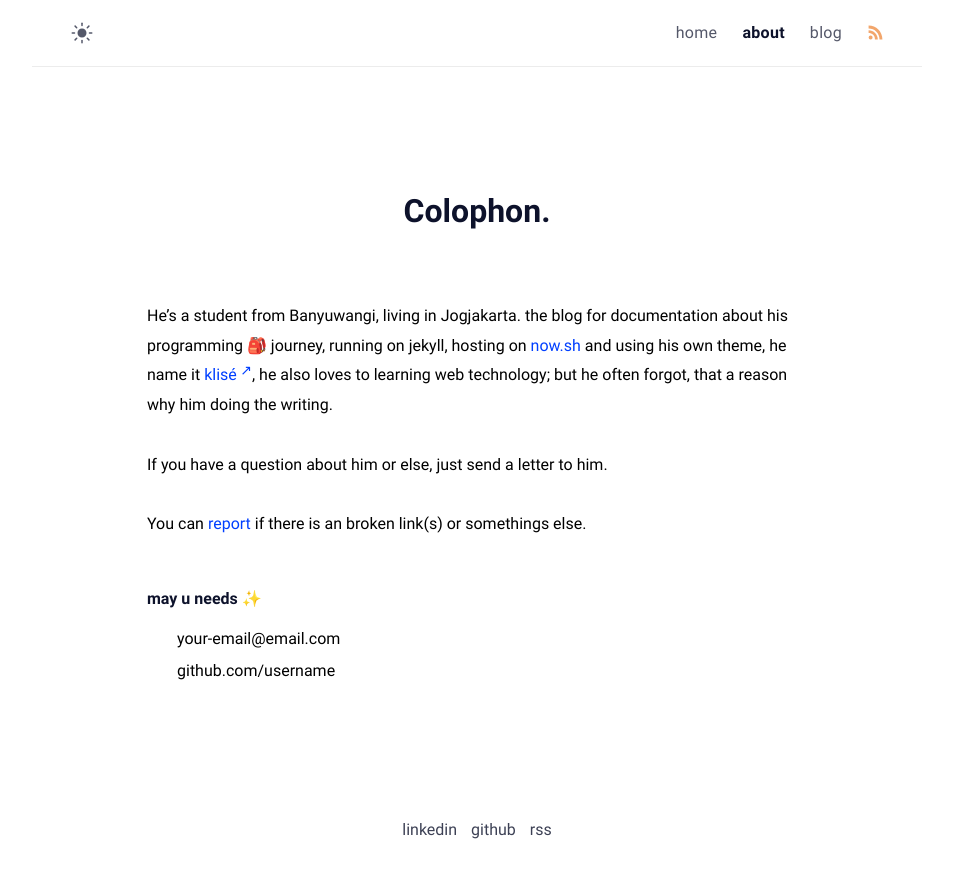
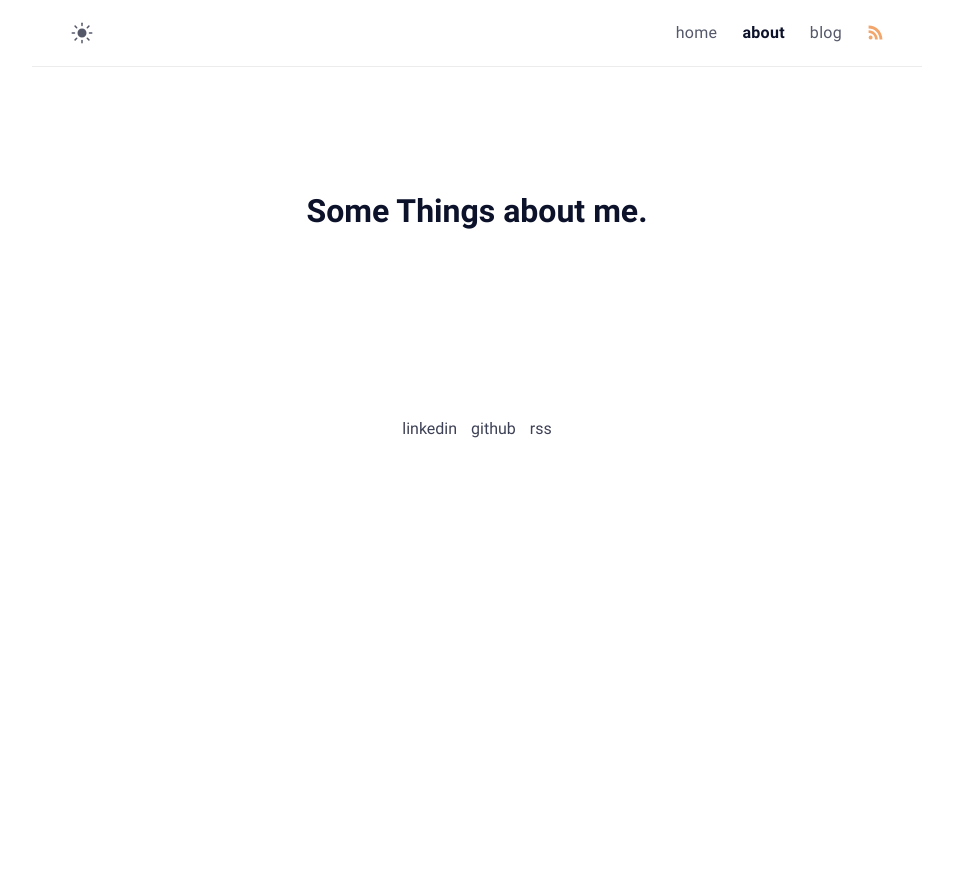
Before and after one commit to nickresnick/nickresnick.github.io, a Jekyll site: the page built from about.md, in a window 1280 px wide. Shown: the top 878 px of the page, without its empty margins (163-1116 px from the left). Built offline with Jekyll 4.4.1, drawn with Linux system fonts in a browser that asks for light colours.

Commit message:
Set animal in _config.yml, fix some variable names

```diff
--- a/_config.yml
+++ b/_config.yml
@@ -8,6 +8,7 @@
 image: assets/img/ogp.png # This image used for Open Graph more info https://ogp.me/
 repo: https://github.com/piharpi/mahendrata.now.sh
 mode: dark # default theme "dark" | "light"
+animal: goat # default theme "goat" | "elephant"
 
 # Profile settings
 author:
--- a/_layouts/default.html
+++ b/_layouts/default.html
@@ -130,7 +130,7 @@
   </nav>
 </div>
 
-<body data-theme="{{ site.mode }}">
+<body data-mood="{{ site.mode }}" data-animal="{{ site.animal }}">
   <div class="wrapper">
     {% include author.html %}
     <main aria-label="Content">
--- a/about.md
+++ b/about.md
@@ -1,18 +1,6 @@
 ---
-title: Colophon
+title: Some Things about me
 permalink: /about/
 layout: page
-excerpt: Hello peeps, I'm student of computer science from Banyuwangi, living in Jogjakarta. This blog for documentation about my programming journey, running on jekyll, hosting on netlify and using my own simple theme.
-comments: false
+comments: true
 ---
-
-He's a student from Banyuwangi, living in Jogjakarta. the blog for documentation about his programming 🎒 journey, running on jekyll, hosting on [now.sh](http://now.sh) and using his own theme, he name it <a href="https://github.com/piharpi/jekyll-klise" target="_blank" rel="noopener">klisé</a>, he also loves to learning web technology; but he often forgot, that a reason why him doing the writing.
-
-If you have a question about him or else, just send a letter to him.
-
-You can [report](http://github.com/piharpi/jekyll-klise/issues/new) if there is an broken link(s) or somethings else.
-
-##### may u needs ✨
-
-- {{ site.author.email }}
-- github.com/{{ site.author.username }}
--- a/assets/js/animal.js
+++ b/assets/js/animal.js
@@ -28,7 +28,7 @@
       } else if (state === "elpehant") {
         document.body.setAttribute("data-animal", "elephant");
       } else {
-        localStorage.setItem("animal", "goat");
+        localStorage.setItem("animal", animalData);
       }
     }
   }
```
Also changed, not shown: _layouts/page.html (line endings or trailing spaces).
